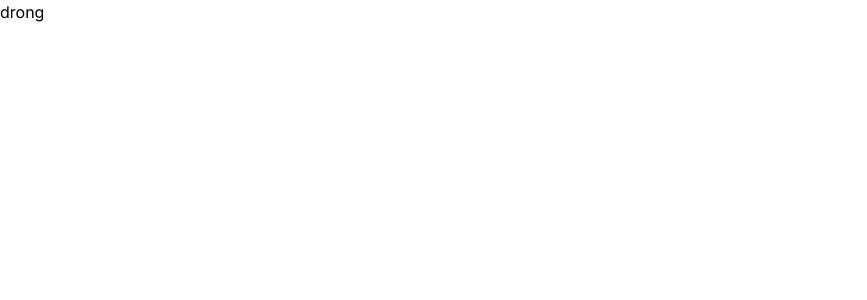
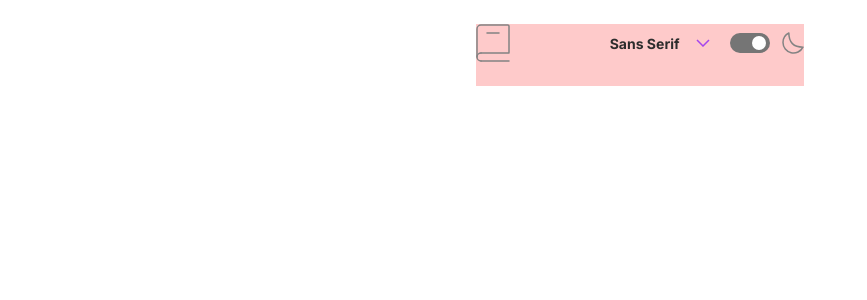
Before and after one commit to yosephwinata/dictionary-web-app, a React (Vite) app: page / in a window 1280 px wide. Shown: the top 300 px of the page, without its empty margins (0-867 px from the left). Built offline with nearby package versions, Linux system fonts and the light colour scheme.

Commit message:
Add header

```diff
--- a/src/App.tsx
+++ b/src/App.tsx
@@ -1,5 +1,13 @@
-function App() {
-  return <p>drong</p>;
-}
+import Header from "./components/Header";
+
+const App = () => {
+  return (
+    <div className="flex justify-center pt-6">
+      <div className="w-[20.44rem] bg-red-200">
+        <Header />
+      </div>
+    </div>
+  );
+};
 
 export default App;
--- /dev/null
+++ b/src/components/Header.tsx
@@ -0,0 +1,28 @@
+import IconArrowDown from "../svg/IconArrowDown";
+import IconMoon from "../svg/IconMoon";
+import Logo from "../svg/Logo";
+import ToggleSwitch from "../ui/ToggleSwitch";
+
+const Header = () => {
+  return (
+    <div className="mb-6 flex items-center">
+      <Logo />
+      <FontSelector />
+      <ToggleSwitch />
+      <div className="ml-3">
+        <IconMoon />
+      </div>
+    </div>
+  );
+};
+
+const FontSelector = () => {
+  return (
+    <button className="ml-auto flex items-center gap-4">
+      <span className="text-black-3 text-[0.875rem] font-bold">Sans Serif</span>
+      <IconArrowDown />
+    </button>
+  );
+};
+
+export default Header;
--- /dev/null
+++ b/src/svg/IconArrowDown.tsx
@@ -0,0 +1,14 @@
+const IconArrowDown = () => {
+  return (
+    <svg
+      xmlns="http://www.w3.org/2000/svg"
+      width="14"
+      height="8"
+      viewBox="0 0 14 8"
+    >
+      <path fill="none" stroke="#A445ED" stroke-width="1.5" d="m1 1 6 6 6-6" />
+    </svg>
+  );
+};
+
+export default IconArrowDown;
--- /dev/null
+++ b/src/svg/IconMoon.tsx
@@ -0,0 +1,21 @@
+const IconMoon = () => {
+  return (
+    <svg
+      xmlns="http://www.w3.org/2000/svg"
+      width="22"
+      height="22"
+      viewBox="0 0 22 22"
+    >
+      <path
+        fill="none"
+        stroke="#838383"
+        stroke-linecap="round"
+        stroke-linejoin="round"
+        stroke-width="1.5"
+        d="M1 10.449a10.544 10.544 0 0 0 19.993 4.686C11.544 15.135 6.858 10.448 6.858 1A10.545 10.545 0 0 0 1 10.449Z"
+      />
+    </svg>
+  );
+};
+
+export default IconMoon;
--- /dev/null
+++ b/src/svg/IconNewWindow.tsx
@@ -0,0 +1,21 @@
+const IconNewWindow = () => {
+  return (
+    <svg
+      xmlns="http://www.w3.org/2000/svg"
+      width="14"
+      height="14"
+      viewBox="0 0 14 14"
+    >
+      <path
+        fill="none"
+        stroke="#838383"
+        stroke-linecap="round"
+        stroke-linejoin="round"
+        stroke-width="1.5"
+        d="M6.09 3.545H2.456A1.455 1.455 0 0 0 1 5v6.545A1.455 1.455 0 0 0 2.455 13H9a1.455 1.455 0 0 0 1.455-1.455V7.91m-5.091.727 7.272-7.272m0 0H9m3.636 0V5"
+      />
+    </svg>
+  );
+};
+
+export default IconNewWindow;
--- /dev/null
+++ b/src/svg/IconPlay.tsx
@@ -0,0 +1,17 @@
+const IconPlay = () => {
+  return (
+    <svg
+      xmlns="http://www.w3.org/2000/svg"
+      width="75"
+      height="75"
+      viewBox="0 0 75 75"
+    >
+      <g fill="#A445ED" fill-rule="evenodd">
+        <circle cx="37.5" cy="37.5" r="37.5" opacity=".25" />
+        <path d="M29 27v21l21-10.5z" />
+      </g>
+    </svg>
+  );
+};
+
+export default IconPlay;
--- /dev/null
+++ b/src/svg/IconSearch.tsx
@@ -0,0 +1,21 @@
+const IconSearch = () => {
+  return (
+    <svg
+      xmlns="http://www.w3.org/2000/svg"
+      width="18"
+      height="18"
+      viewBox="0 0 18 18"
+    >
+      <path
+        fill="none"
+        stroke="#A445ED"
+        stroke-linecap="round"
+        stroke-linejoin="round"
+        stroke-width="1.5"
+        d="m12.663 12.663 3.887 3.887M1 7.664a6.665 6.665 0 1 0 13.33 0 6.665 6.665 0 0 0-13.33 0Z"
+      />
+    </svg>
+  );
+};
+
+export default IconSearch;
--- /dev/null
+++ b/src/svg/Logo.tsx
@@ -0,0 +1,24 @@
+const Logo = () => {
+  return (
+    <svg
+      xmlns="http://www.w3.org/2000/svg"
+      width="34"
+      height="38"
+      viewBox="0 0 34 38"
+    >
+      <g
+        fill="none"
+        fill-rule="evenodd"
+        stroke="#838383"
+        stroke-linecap="round"
+        stroke-width="1.5"
+      >
+        <path d="M1 33V5a4 4 0 0 1 4-4h26.8A1.2 1.2 0 0 1 33 2.2v26.228M5 29h28M5 37h28" />
+        <path stroke-linejoin="round" d="M5 37a4 4 0 1 1 0-8" />
+        <path d="M11 9h12" />
+      </g>
+    </svg>
+  );
+};
+
+export default Logo;
--- /dev/null
+++ b/src/ui/ToggleSwitch.tsx
@@ -0,0 +1,9 @@
+const ToggleSwitch = () => {
+  return (
+    <button className="bg-gray-1 ml-5 h-[1.25rem] w-[2.5rem] rounded-[10px] px-1">
+      <span className="ml-auto block h-[0.875rem] w-[0.875rem] rounded-full bg-white"></span>
+    </button>
+  );
+};
+
+export default ToggleSwitch;
--- a/tailwind.config.js
+++ b/tailwind.config.js
@@ -8,7 +8,7 @@ export default {
         "black-2": "#1F1F1F",
         "black-3": "#2D2D2D",
         "black-4": "#3A3A3A",
-        "gray-1": "#3A3A3A",
+        "gray-1": "#757575",
         "gray-2": "#E9E9E9",
         "gray-3": "#F4F4F4",
         white: "#FFFFFF",
```
